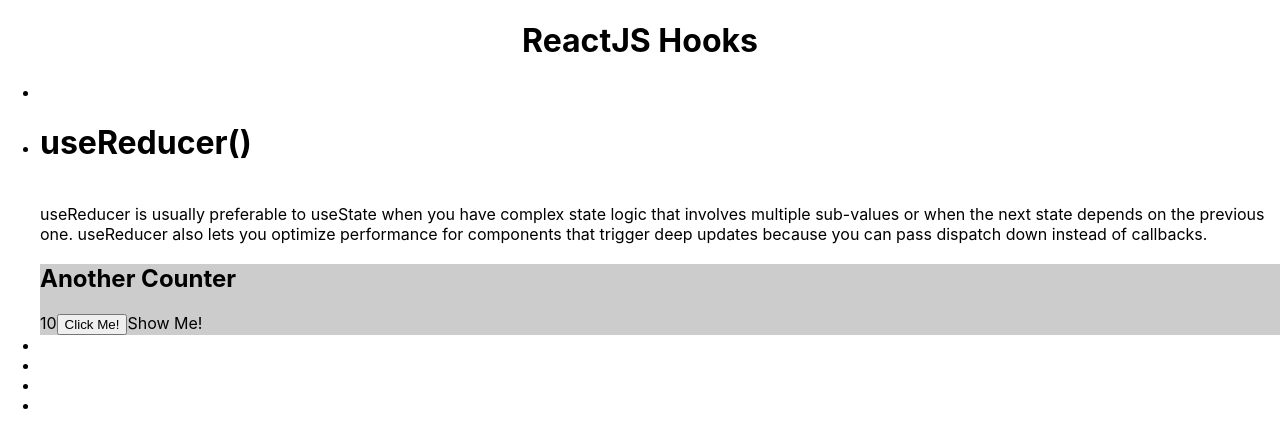
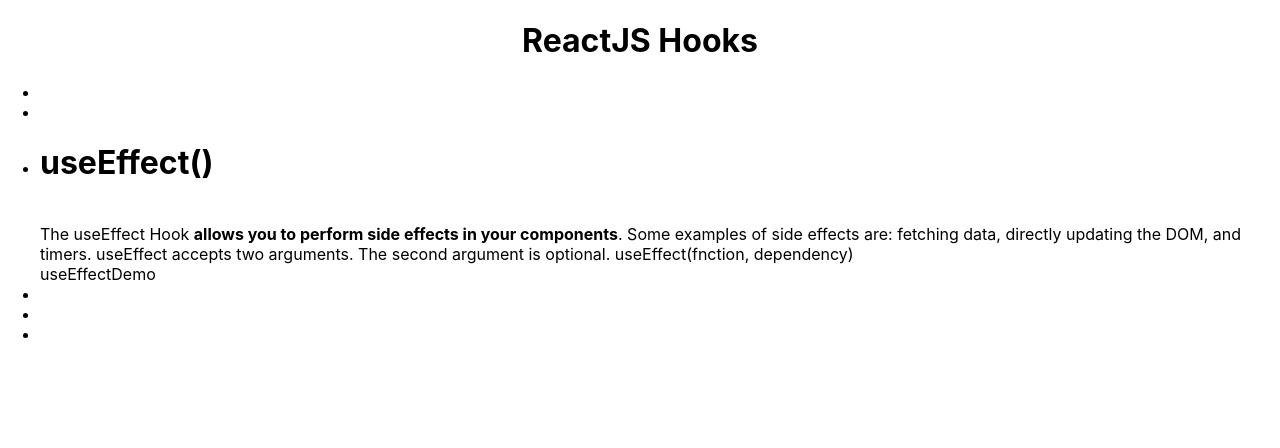
Before and after one commit to nchathu2014/archi-reactjs-final, a React (Create React App) app: page / in a window 1280 px wide. Shown: the top 448 px of the page. Built offline with nearby package versions, Linux system fonts and the light colour scheme.

Commit message:
useEffect started

```diff
--- a/src/App.js
+++ b/src/App.js
@@ -1,7 +1,7 @@
 import logo from "./logo.svg";
 import "./App.css";
 import UseStateDemo from "./useState/UseStateDemo";
-import UseReducerDemo from "./useReducer/UseReducerDemo";
+import UseEffectDemo from "./useEffect/useEffectDemo";
 
 function App() {
   return (
@@ -16,16 +16,25 @@
           <UseStateDemo /> */}
         </li>
         <li>
-          <h1>useReducer()</h1>
+          {/*  <h1>useReducer()</h1>
           <br />
           useReducer is usually preferable to useState when you have complex
           state logic that involves multiple sub-values or when the next state
           depends on the previous one. useReducer also lets you optimize
           performance for components that trigger deep updates because you can
           pass dispatch down instead of callbacks.
-          <UseReducerDemo />
+          <UseReducerDemo /> */}
         </li>
-        <li></li>
+        <li>
+          <h1>useEffect()</h1>
+          <br />
+          The useEffect Hook{" "}
+          <b>allows you to perform side effects in your components</b>. Some
+          examples of side effects are: fetching data, directly updating the
+          DOM, and timers. useEffect accepts two arguments. The second argument
+          is optional. useEffect(fnction, dependency)
+          <UseEffectDemo />
+        </li>
         <li></li>
         <li></li>
         <li></li>
--- /dev/null
+++ b/src/useEffect/useEffectDemo.js
@@ -0,0 +1,5 @@
+import React from "react";
+
+export default function UseEffectDemo() {
+  return <div>useEffectDemo</div>;
+}
```
Also changed, not shown: 1 other file (tests, documents, lock files or other folders).
